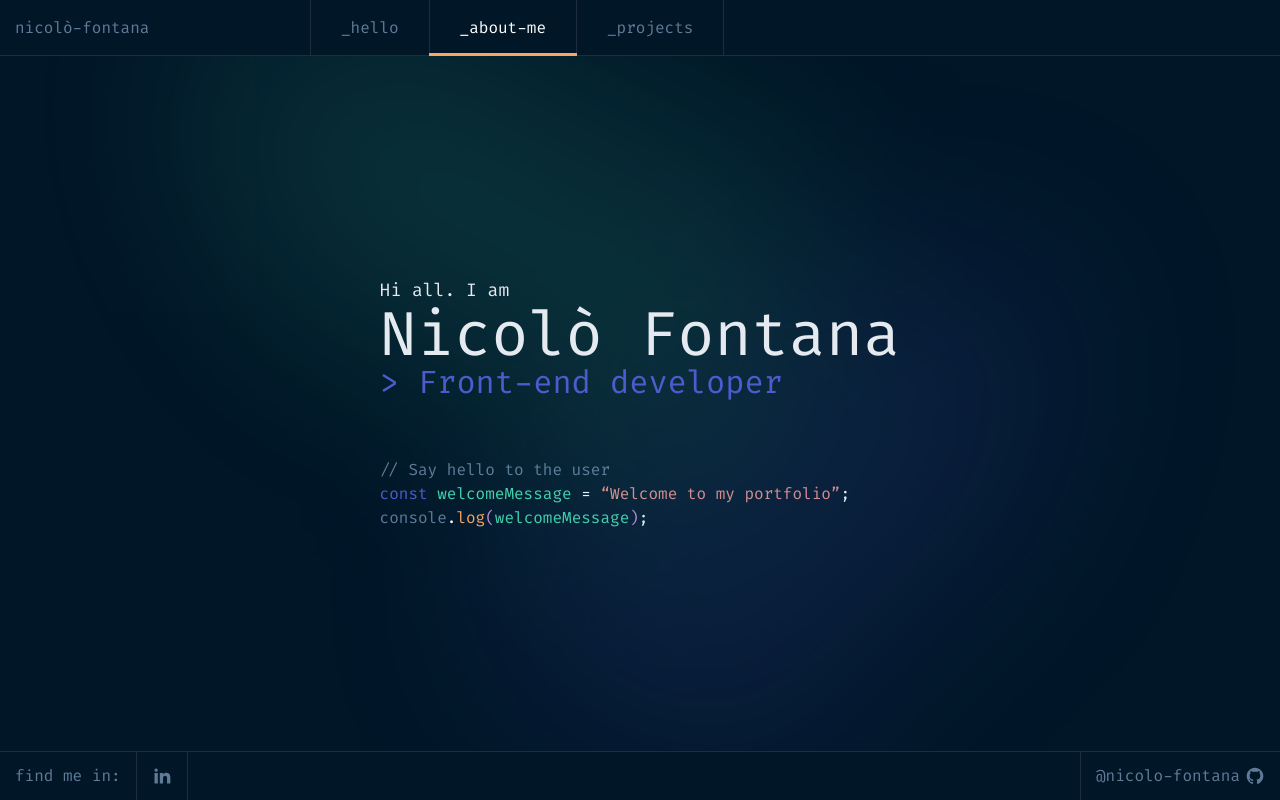
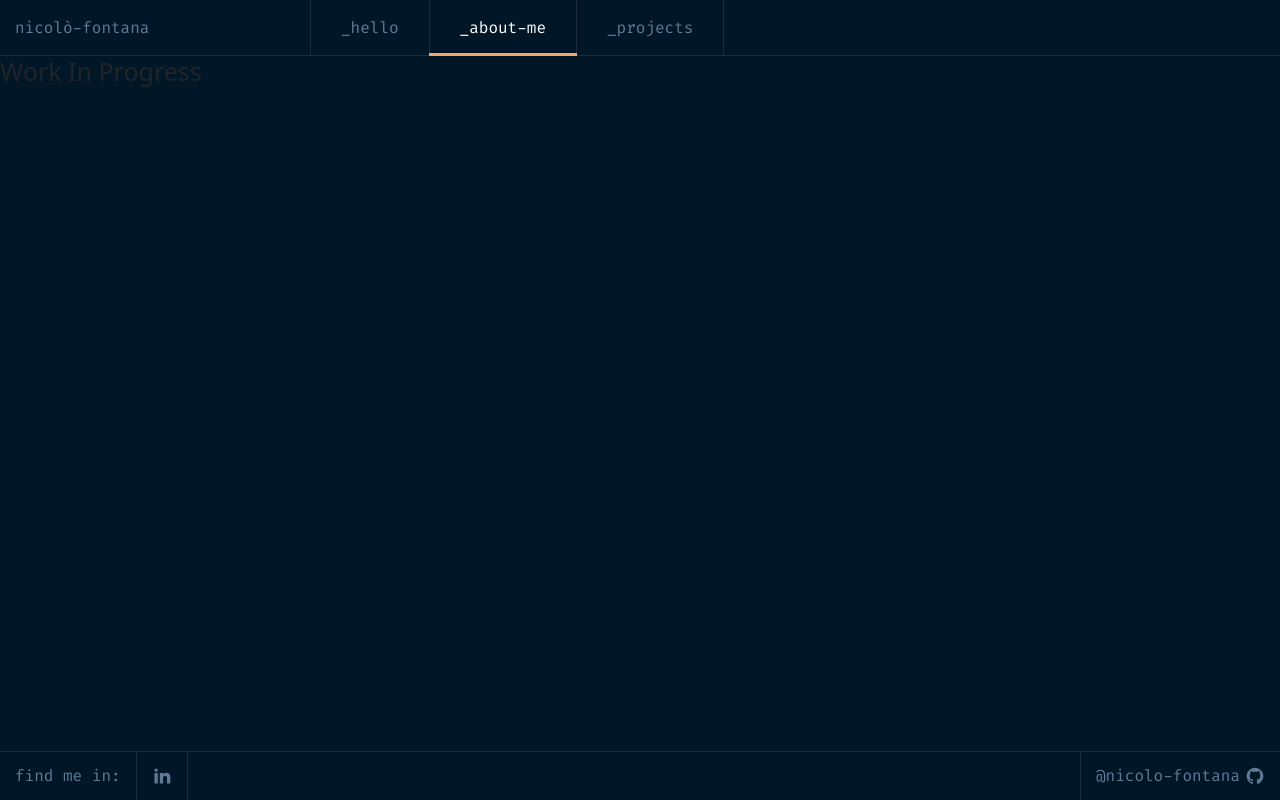
Before and after one commit to nicolo-fontana/nicolo-fontana.github.io, a React (Vite) app: page /about-me in a window 1280 px wide. Built offline with nearby package versions, Linux system fonts and the light colour scheme.

Commit message:
Added work in progress for other pages

```diff
--- a/src/App.tsx
+++ b/src/App.tsx
@@ -10,6 +10,7 @@ import {
   Routes,
 } from "react-router-dom";
 import { TABS_MENU } from "./constants/TabsMenuConstant";
+import AboutMePage from "./pages/AboutMePage/AboutMePage";
 
 function App() {
   return (
@@ -20,8 +21,8 @@ function App() {
           <Routes>
             <Route path="/" element={<Navigate to="/hello" />} />
             <Route path="/hello" element={<HelloPage />} />
-            <Route path="/about-me" element={<HelloPage />} />
-            <Route path="/projects" element={<HelloPage />} />
+            <Route path="/about-me" element={<AboutMePage />} />
+            <Route path="/projects" element={<AboutMePage />} />
           </Routes>
         </MainContainer>
         <div className="d-none d-xl-block">
--- /dev/null
+++ b/src/pages/AboutMePage/AboutMePage.tsx
@@ -0,0 +1,9 @@
+interface AboutMePageInterface {}
+const AboutMePage: React.FC<AboutMePageInterface> = () => {
+  return (
+    <>
+      <h1>Work In Progress</h1>
+    </>
+  );
+};
+export default AboutMePage;
```
